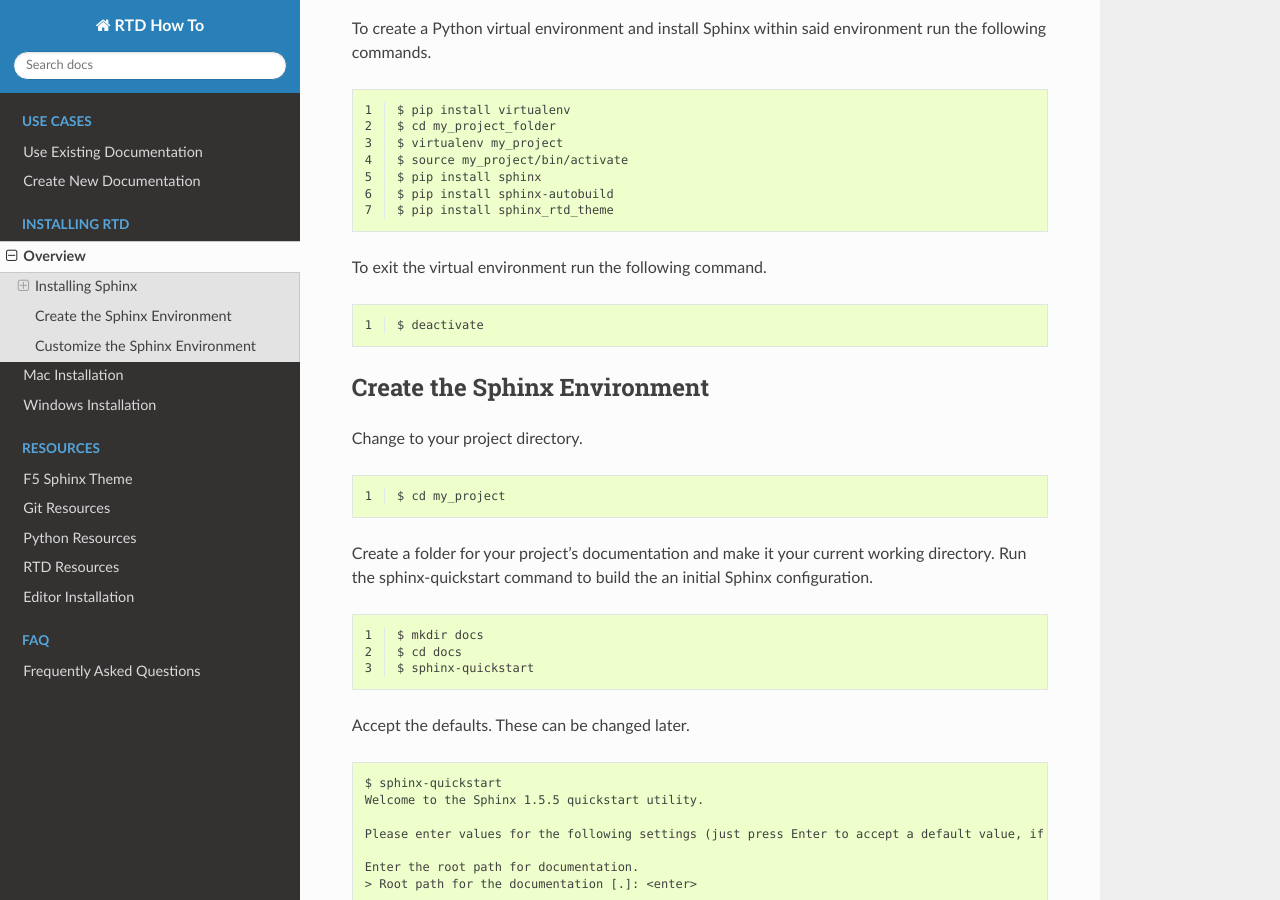
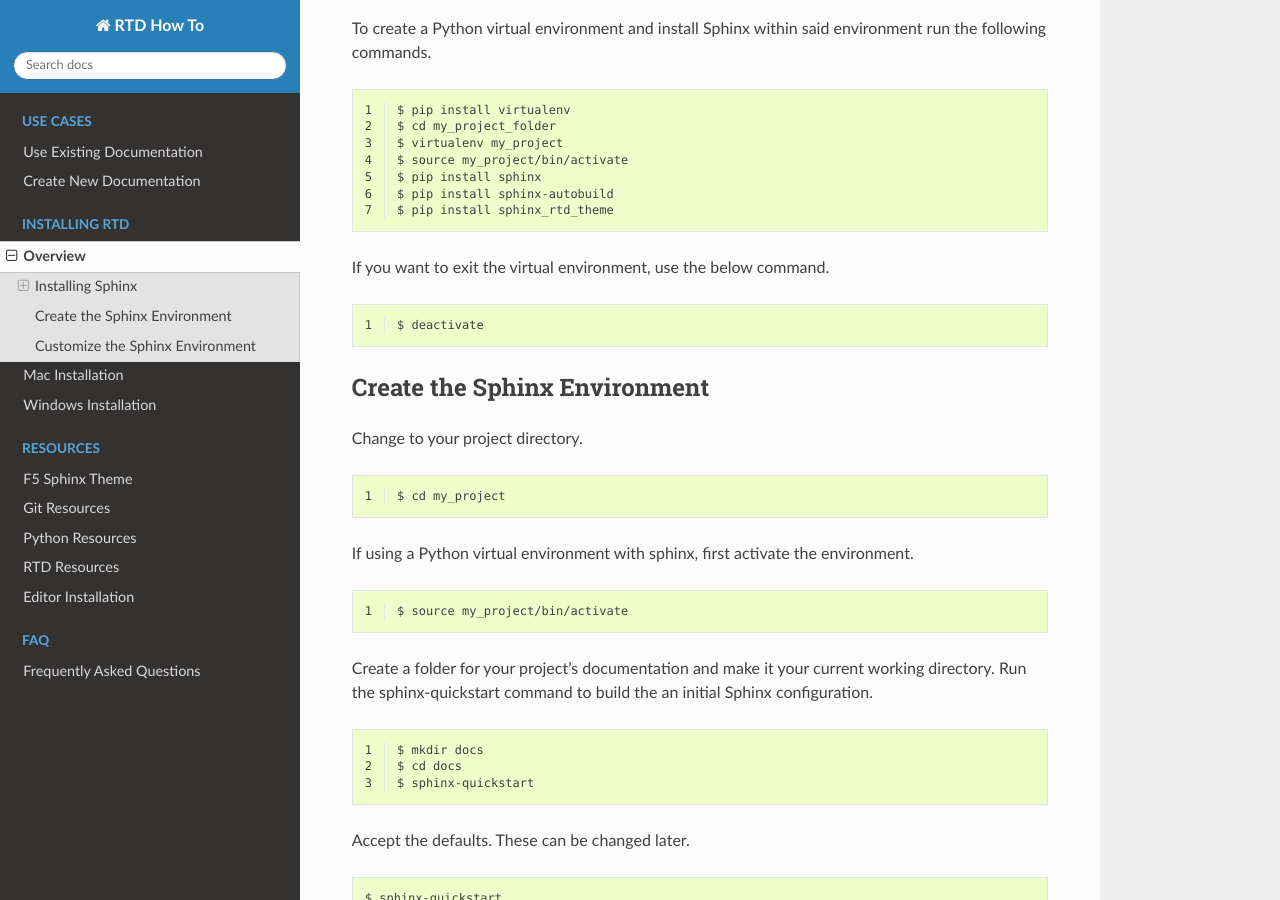
Before and after one commit to 6a6d/f5-rtd-howto, a Sphinx documentation site: the page built from docs/howto/howto.rst, in a window 1280 px wide and 900 px high, scrolled down 814 px. Built offline with Sphinx 7.4.7 and the Read the Docs theme 2.0.0, drawn with Linux system fonts in a browser that asks for light colours.

Commit message:
howto Python virtual environment changes

```diff
--- a/docs/howto/howto.rst
+++ b/docs/howto/howto.rst
@@ -53,7 +53,7 @@ To create a Python virtual environment and install Sphinx within said environmen
   $ pip install sphinx-autobuild
   $ pip install sphinx_rtd_theme
 
-To exit the virtual environment run the following command.
+If you want to exit the virtual environment, use the below command.
 
 .. code-block:: none
   :linenos:
@@ -69,6 +69,13 @@ Change to your project directory.
   :linenos:
 
   $ cd my_project
+
+If using a Python virtual environment with sphinx, first activate the environment.
+
+.. code-block:: none
+  :linenos:
+
+  $ source my_project/bin/activate
 
 Create a folder for your project's documentation and make it your current working directory.  Run the sphinx-quickstart command to build the an initial Sphinx configuration.
 
```
Also changed, not shown: docs/use/use-new.rst (line endings or trailing spaces).
